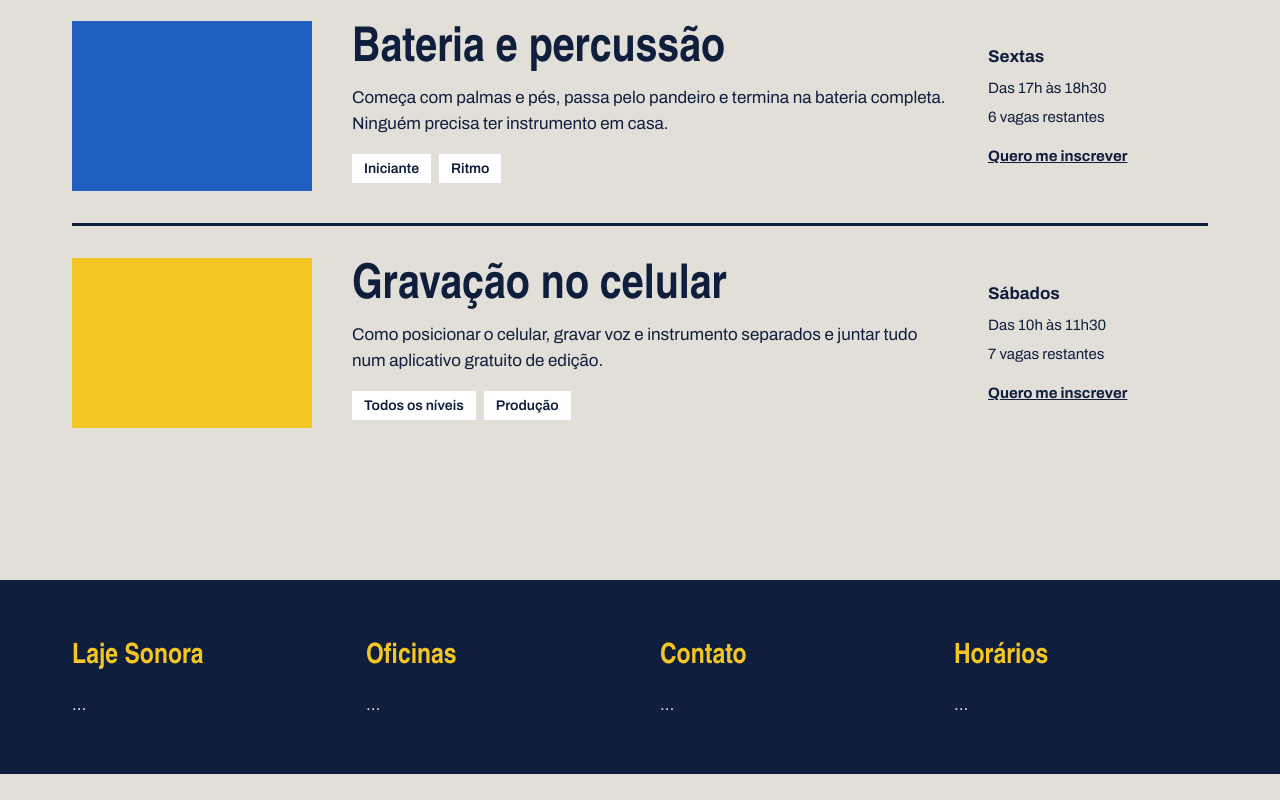
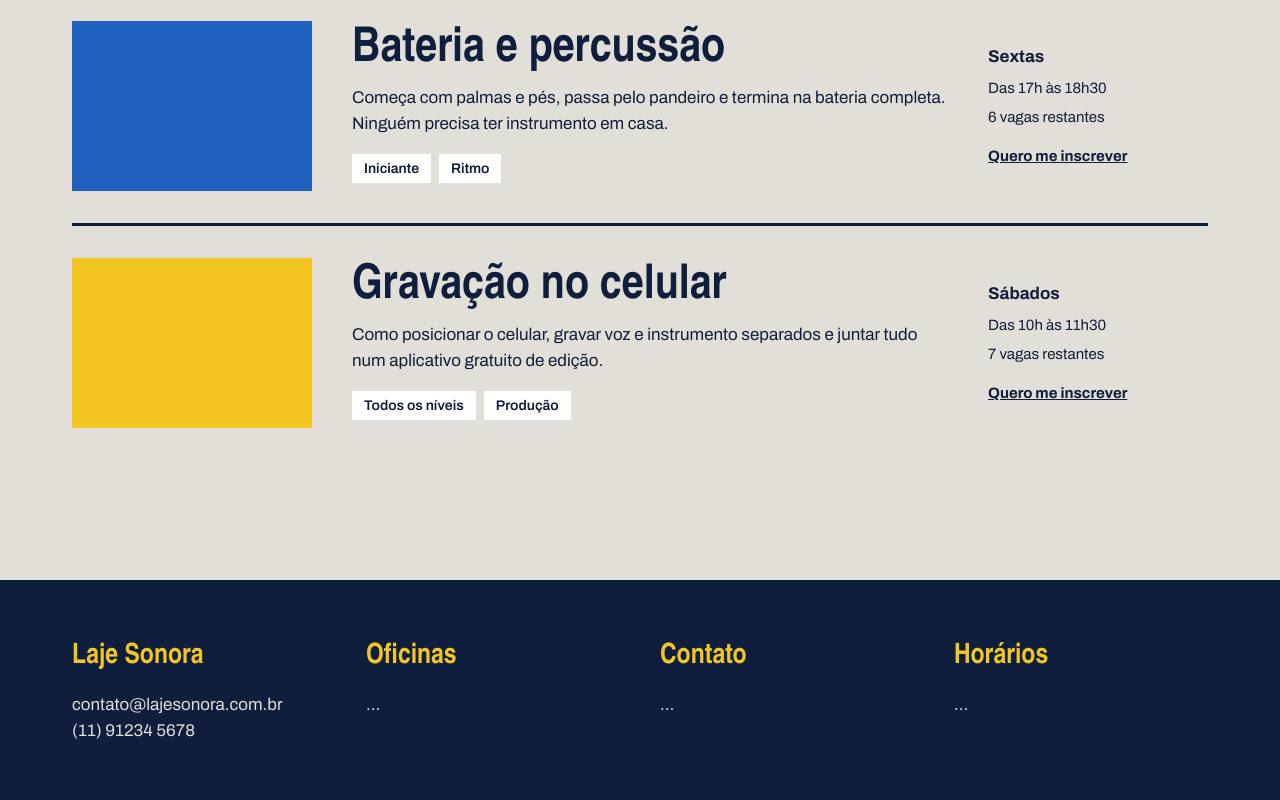
Before and after one commit to brunocascemiro1time/laje_sonora, a plain HTML site: page oficinas.html in a window 1280 px wide. Shown: the part 1496-2296 px from the top of the page. Before the commit the page ends 2270 px from the top, so only its background shows below. Drawn offline with Linux system fonts and the light colour scheme; a web font is replaced by a local one.

Commit message:
finalzinho

```diff
--- a/oficinas.html
+++ b/oficinas.html
@@ -146,7 +146,8 @@
   <footer class="rodape">
     <div class="conteudo">
       <div class="rodape-colunas">
-        <div class="rodape-coluna"><h4>Laje Sonora</h4><p>…</p></div>
+        <div class="rodape-coluna"><h4>Laje Sonora</h4><p>contato@lajesonora.com.br<br>
+                    (11) 91234 5678</p></div>
         <div class="rodape-coluna"><h4>Oficinas</h4><p>…</p></div>
         <div class="rodape-coluna"><h4>Contato</h4><p>…</p></div>
         <div class="rodape-coluna"><h4>Horários</h4><p>…</p></div>
```
